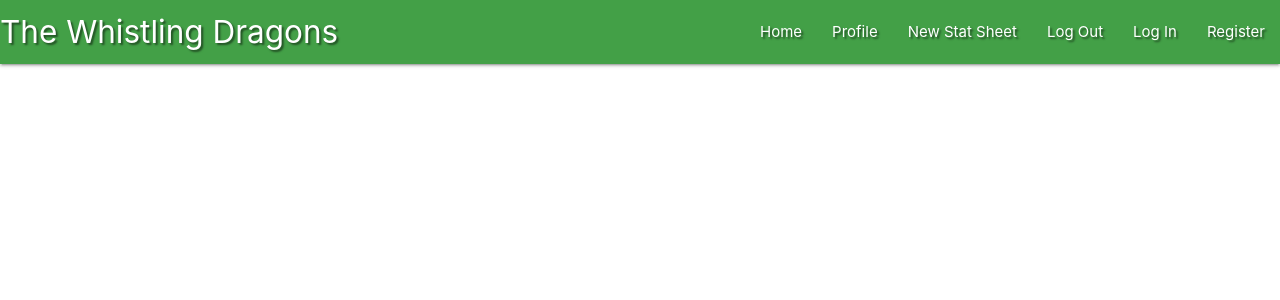
After one commit to MomciloDordevic/the-whistling-dragons, a Flask app: template templates/base.html in a window 1280 px wide. The commit adds this page. Shown: the top 300 px of the page. Run offline with Flask 2, Linux system fonts and the light colour scheme; the template is opened without the code that fills it, so the values that code supplies are empty; some libraries are stand-ins or nearby versions.

Commit message:
finished with nav Bar

```diff
--- a/app.py
+++ b/app.py
@@ -1,6 +1,7 @@
 import os
-
-from flask import Flask, render_template, redirect, request, session, url_for
+from flask import (
+    Flask, flash, render_template,
+    redirect, request, session, url_for)
 from flask_pymongo import PyMongo
 from bson.objectid import ObjectId
 if os.path.exists("env.py"):
@@ -25,5 +26,5 @@ def get_stat_sheet():
 
 if __name__ == "__main__":
     app.run(host=os.environ.get("IP"),
-        port=int(os.environ.get("PORT")),
-        debug=True)
+            port=int(os.environ.get("PORT")),
+            debug=True)
--- /dev/null
+++ b/static/css/style.css
@@ -0,0 +1,3 @@
+.text-shadow {
+    text-shadow: 2px 2px 2px rgba(0,0,0,0.5);
+}
--- /dev/null
+++ b/static/js/script.js
@@ -0,0 +1,3 @@
+$(document).ready(function(){
+    $('.sidenav').sidenav();
+  });
--- /dev/null
+++ b/templates/base.html
@@ -0,0 +1,50 @@
+<!DOCTYPE html>
+<html lang="en">
+<head>
+    <meta charset="UTF-8">
+    <meta http-equiv="X-UA-Compatible" content="IE=edge">
+    <meta name="viewport" content="width=device-width, initial-scale=1.0">
+    <link rel="stylesheet" href="https://cdnjs.cloudflare.com/ajax/libs/font-awesome/6.0.0-beta2/css/all.min.css" integrity="sha512-YWzhKL2whUzgiheMoBFwW8CKV4qpHQAEuvilg9FAn5VJUDwKZZxkJNuGM4XkWuk94WCrrwslk8yWNGmY1EduTA==" crossorigin="anonymous" referrerpolicy="no-referrer" type="text/css"/>
+    <link rel="stylesheet" href="https://cdnjs.cloudflare.com/ajax/libs/materialize/1.0.0/css/materialize.min.css" type="text/css">
+    <link rel="stylesheet" href="{{ url_for('static', filename='css/style.css') }}" type="text/css">
+    {% block styles %}
+    {% endblock %}
+    <title>The Whistling Dragons</title>
+</head>
+<body>
+
+    <header>
+        <!-- top navbar -->
+		<nav class="nav-extended text-shadow green darken-1">
+			<div class="nav-wrapper">
+				<a href="{{ url_for('get_stat_sheet') }}" class="brand-logo">The Whistling Dragons</a>
+				<a href="#" data-target="mobile-demo" class="sidenav-trigger right"><i class="fas fa-bars"></i></a>
+				<ul class="right hide-on-med-and-down">
+					<li><a href="{{ url_for('get_stat_sheet') }}">Home</a></li>
+					<li><a href="#">Profile</a></li>
+					<li><a href="#">New Stat Sheet</a></li>
+					<li><a href="#">Log Out</a></li>
+					<li><a href="#">Log In</a></li>
+					<li><a href="#">Register</a></li>
+				</ul>
+			</div>
+		</nav>
+
+        <!-- mobile sidenav -->
+		<ul class="sidenav" id="mobile-demo">
+            <li><h4 class="center-align green darken-1 text-darken 4">Task Manager</h4></li>
+            <li><a href="{{ url_for('get_stat_sheet') }}">Home</a></li>
+            <li><a href="#">Profile</a></li>
+            <li><a href="#">New Stat Sheet</a></li>
+            <li><a href="#">Log Out</a></li>
+            <li><a href="#">Log In</a></li>
+            <li><a href="#">Register</a></li>
+		</ul>
+	</header>
+<script src="https://code.jquery.com/jquery-3.6.0.min.js" integrity="sha256-/xUj+3OJU5yExlq6GSYGSHk7tPXikynS7ogEvDej/m4=" crossorigin="anonymous"></script>
+<script src="https://cdnjs.cloudflare.com/ajax/libs/materialize/1.0.0/js/materialize.min.js"></script>
+<script src="{{ url_for('static', filename='js/script.js') }}"></script>
+{% block scripts %}
+{% endblock %}
+</body>
+</html>
```
Also changed, not shown: templates/stat_sheet.html (+4 -16 lines).
